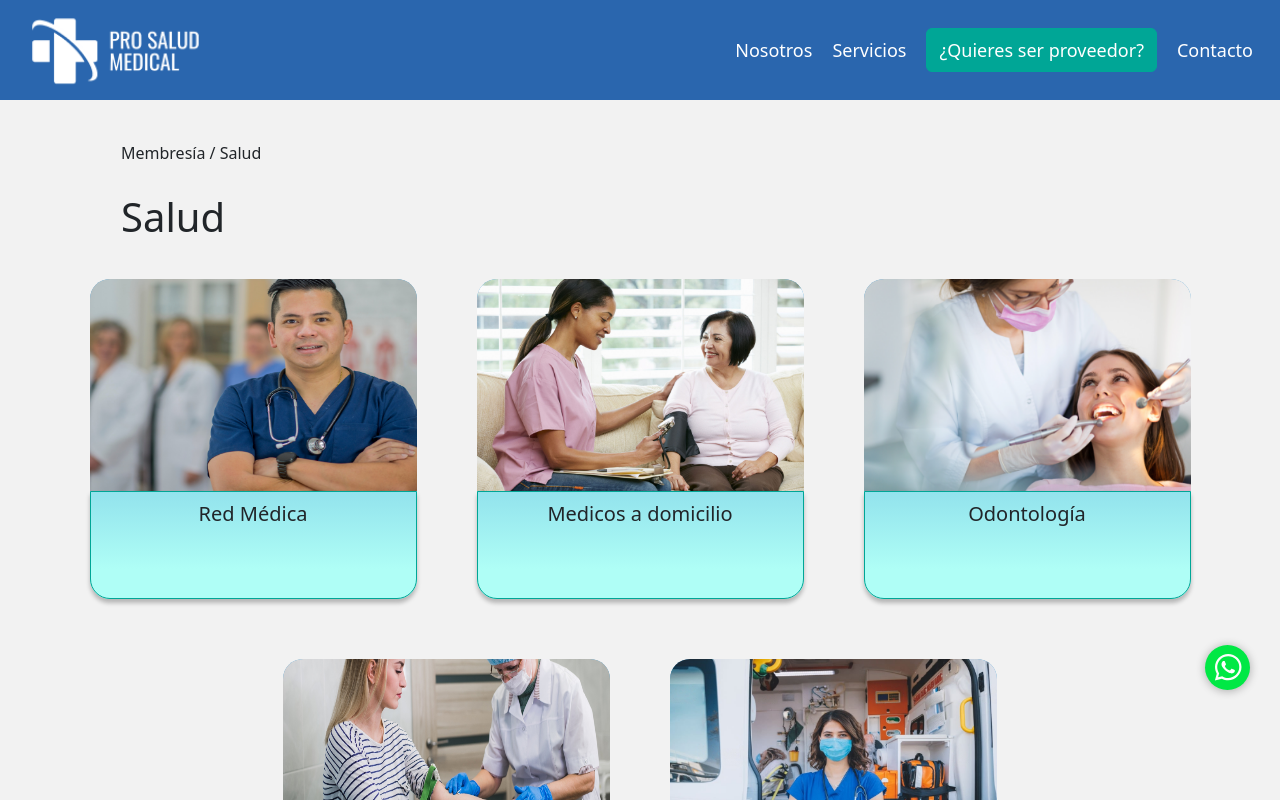
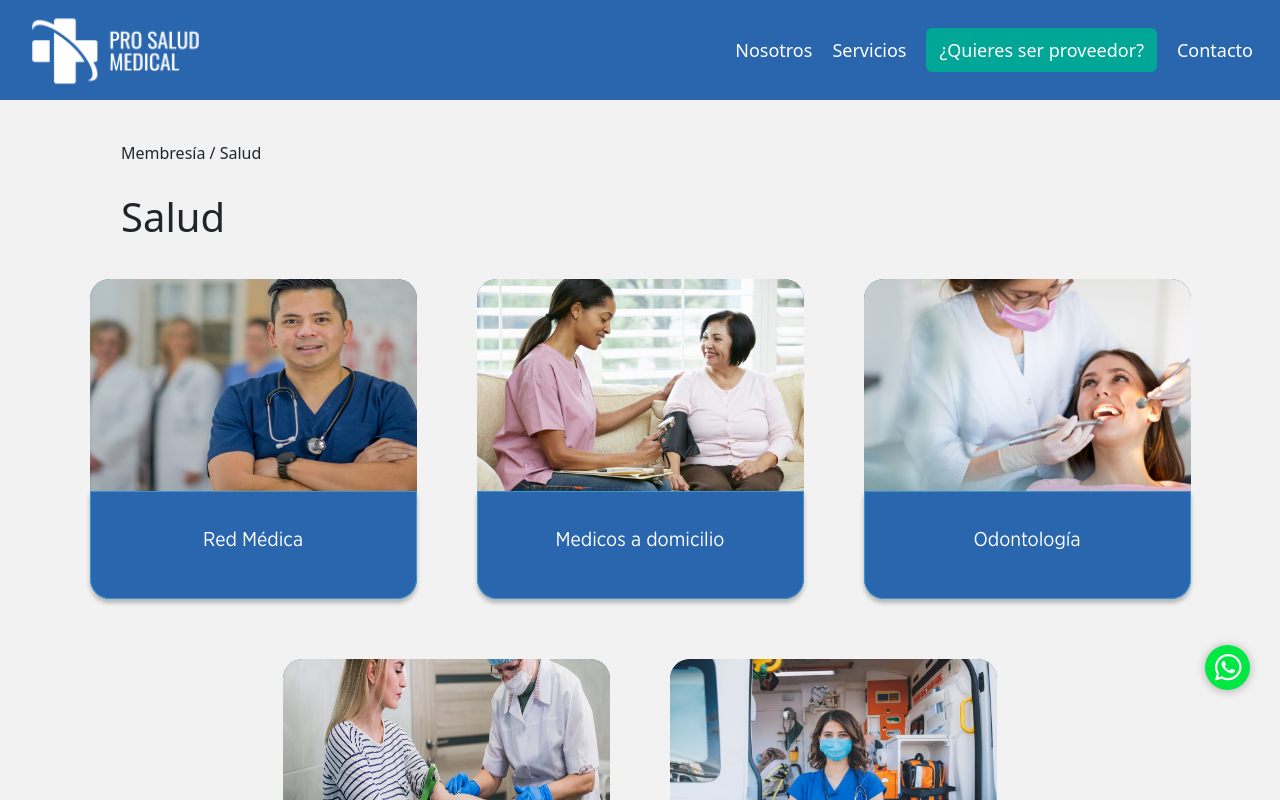
Before and after one commit to MrFontina/ProSaludMedical, a React (Create React App) app: page /servicios/salud in a window 1280 px wide. Shown: the top 800 px of the page. Built offline with nearby package versions, Linux system fonts and the light colour scheme.

Commit message:
card hover

```diff
--- a/src/Styles/Componentes/cardhover.scss
+++ b/src/Styles/Componentes/cardhover.scss
@@ -4,13 +4,16 @@
     display: flex;
     flex-direction: column;
     margin: 30px;
-    background: linear-gradient(180deg, #51A4D7 11.98%, #AFFEF6 90.62%);
+    background-color: $color-1;
     border-radius: 20px;
+    color: white;
     cursor: pointer;
-    @media (max-width: 480px){
+
+    @media (max-width: 480px) {
         width: 280px;
     }
-    @media (max-width: 320px){
+
+    @media (max-width: 320px) {
         width: 240px;
     }
 
@@ -22,10 +25,12 @@
 .cardHoverTop {
     width: 327px;
     height: 212px;
-    @media (max-width: 480px){
+
+    @media (max-width: 480px) {
         width: 280px;
     }
-    @media (max-width: 320px){
+
+    @media (max-width: 320px) {
         width: 240px;
     }
 
@@ -33,10 +38,12 @@
         width: 327px;
         height: 212px;
         border-radius: 20px 20px 0px 0px;
-        @media (max-width: 480px){
+
+        @media (max-width: 480px) {
             width: 280px;
         }
-        @media (max-width: 320px){
+
+        @media (max-width: 320px) {
             width: 240px;
         }
 
@@ -47,19 +54,23 @@
 
 .cardHoverBottom {
 
-    border: 1px solid #00A696;
+    border: 1px solid $color-2;
     height: 120px;
     width: 327px;
     border-radius: 00px 0px 20px 20px;
     display: flex;
     flex-direction: column;
     align-items: center;
+    justify-content: center;
     box-shadow: 0px 4px 4px rgba(0, 0, 0, 0.25);
     padding-top: 10px;
-    @media (max-width: 480px){
+
+
+    @media (max-width: 480px) {
         width: 280px;
     }
-    @media (max-width: 320px){
+
+    @media (max-width: 320px) {
         width: 240px;
     }
 
@@ -68,6 +79,7 @@
 
 
     h2 {
+        font-family: "gotham_narrowbook";
         text-align: center;
         font-style: normal;
         font-weight: 400;
@@ -75,39 +87,38 @@
         line-height: 24px;
         text-align: center;
         padding-bottom: 15px;
-
-
     }
 }
 
-.card-hovered{
+.card-hovered {
     height: 320px;
     width: 327px;
-    background: linear-gradient(180deg, #51A4D7 11.98%, #AFFEF6 90.62%);
+    background-color: $color-2;
     border-radius: 20px;
-    @media (max-width: 480px){
+    display: flex;
+    justify-content: center;
+    align-items: center;
+
+    @media (max-width: 480px) {
         width: 280px;
     }
-    @media (max-width: 320px){
+
+    @media (max-width: 320px) {
         width: 240px;
     }
-    p{
 
+    p {
+        color: white;
         padding-left: 7%;
         padding-right: 7%;
-padding-top: 12%;
-padding-bottom: 12%;
-font-family: 'Inter';
+        font-family: "gotham_narrowlight";
         font-style: normal;
         font-weight: 400;
         font-size: 30px;
         line-height: 36px;
         text-align: center;
-
-color: #000000;
-@media (max-width: 480px){
+        @media (max-width: 480px) {
             font-size: 20px;
-
         }
 
     }
```
Lines whose indentation alone changed are shown as unchanged.
